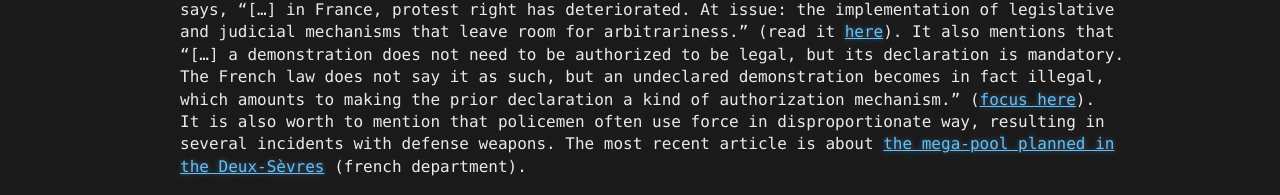
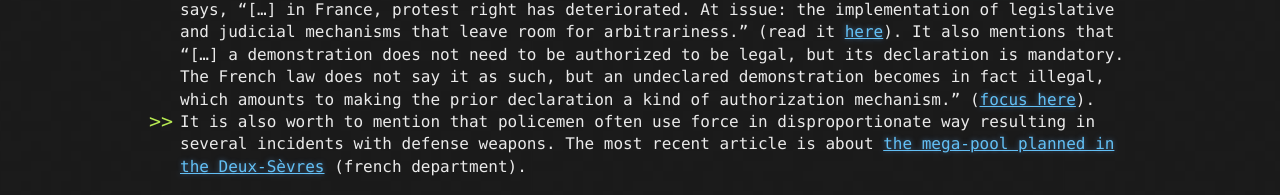
Before and after one commit to maelansecu/maelansecu.github.io, a Jekyll site: the page built from articles/how_do_french_protesters.md, in a window 1280 px wide. Shown: the part 812-1007 px from the top of the page. Built offline with Jekyll 4.4.1, drawn with Linux system fonts in a browser that asks for light colours; our own code applies the rules of GitHub Pages for plain Markdown files.

```diff
--- a/articles/how_do_french_protesters.md
+++ b/articles/how_do_french_protesters.md
@@ -17,4 +17,4 @@ But we need to put a little context : <br><br>
 - First, in France, there are several Unions. The biggest Union for public/private workers is CFDT, which stands for French Democratic Confederation for Labor (FDCL). But according to [this article](https://dares.travail-emploi.gouv.fr/donnees/la-syndicalisation), only 10.3% (around 3 million people out of 29,2 million) of public & private workers were members of an Union in 2019. <br>
 - Medias often cover strikes and protests, but it quite ends up in stigmatisation : during the SNCF strike in Dec. 2022, protester were described as "sentimental hostage takers" ([France Bleu](https://www.francebleu.fr/infos/societe/c-est-une-prise-d-otage-la-greve-a-la-sncf-pour-le-week-end-de-noel-contrarient-les-mayennais-3921103), [Europe 1](https://www.europe1.fr/economie/edito-la-greve-a-la-sncf-une-prise-dotage-sociale-3926635), etc.), or the general movement as a "scandal" ([La Libre](https://www.lalibre.be/economie/entreprises-startup/2022/12/21/une-prise-dotage-un-scandale-vive-polemique-en-france-suite-a-lannulation-de-centaines-de-trains-sncf-lors-des-fetes-de-noel-UAEJVR24HZCG7OFKAWREW3EPVI/), [Ouest-France](https://www.ouest-france.fr/pays-de-la-loire/nantes-44000/greve-a-la-sncf-christelle-morancais-fustige-l-esprit-egoiste-de-ces-inconscients-4782f01c-8203-11ed-95d2-87cbdb857717)), because it was during X-Mas holidays.<br>
 - There is also an illegal point in French law for protests and strikes : as [Amnesty International](https://www.amnesty.org/fr/) says, "[...] in France, protest right has deteriorated. At issue: the implementation of legislative and judicial mechanisms that leave room for arbitrariness." (read it [here](https://www.amnesty.fr/dossiers/droit-de-manifester-en-france)). It also mentions that "[...] a demonstration does not need to be authorized to be legal, but its declaration is mandatory. The French law does not say it as such, but an undeclared demonstration becomes in fact illegal, which amounts to making the prior declaration a kind of authorization mechanism." ([focus here](https://www.amnesty.fr/focus/tout-savoir-sur-le-droit-de-manifester-en-france)).<br>
-It is also worth to mention that policemen often use force in disproportionate way, resulting in several incidents with defense weapons. The most recent article is about [the mega-pool planned in the Deux-Sèvres](https://www.lexpress.fr/sciences-sante/sante/forte-hausse-des-blessures-aux-yeux-par-lbd-depuis-les-gilets-jaunes_2105492.html) (french department).<br>
+- It is also worth to mention that policemen often use force in disproportionate way resulting in several incidents with defense weapons. The most recent article is about [the mega-pool planned in the Deux-Sèvres](https://www.lexpress.fr/sciences-sante/sante/forte-hausse-des-blessures-aux-yeux-par-lbd-depuis-les-gilets-jaunes_2105492.html) (french department).<br>
```
